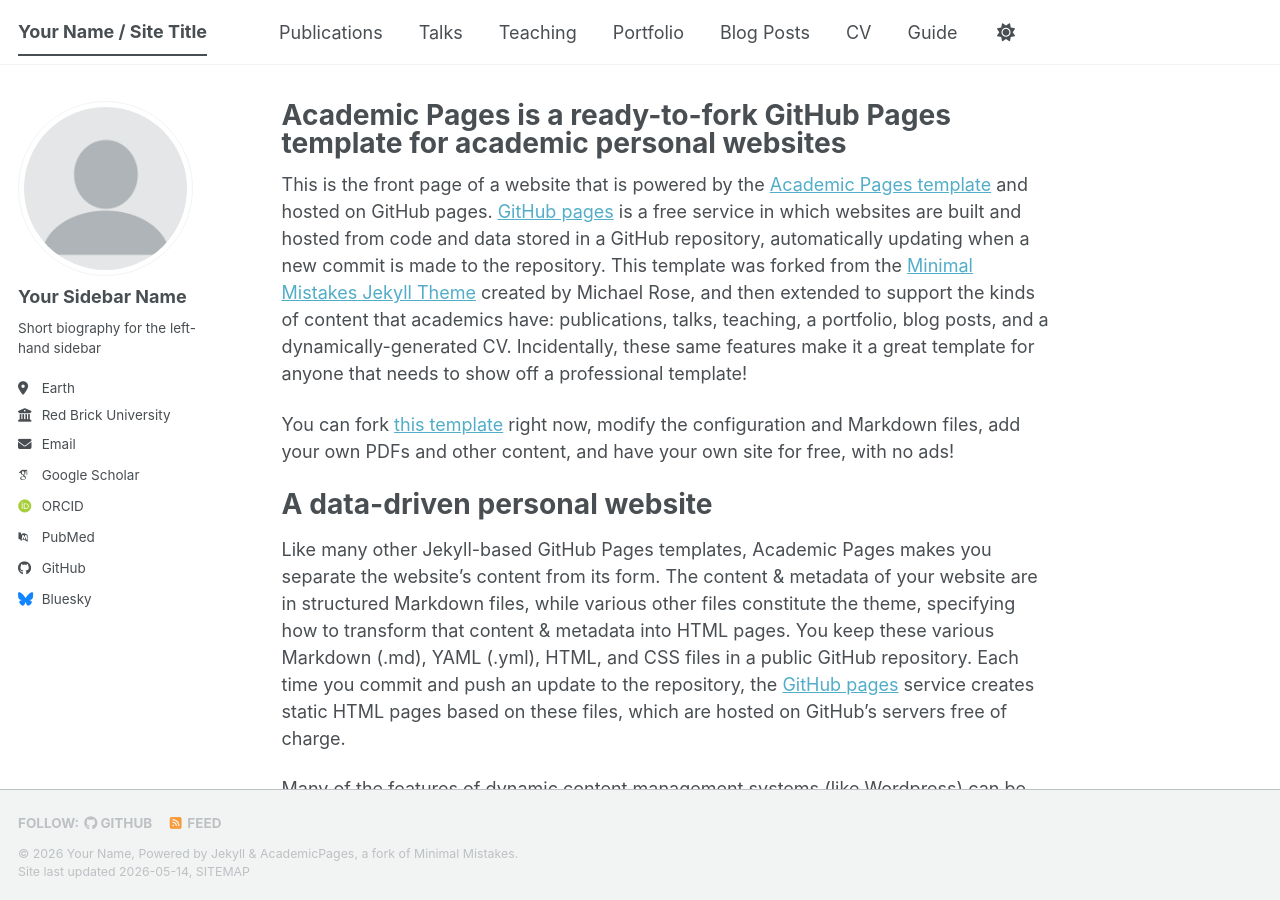
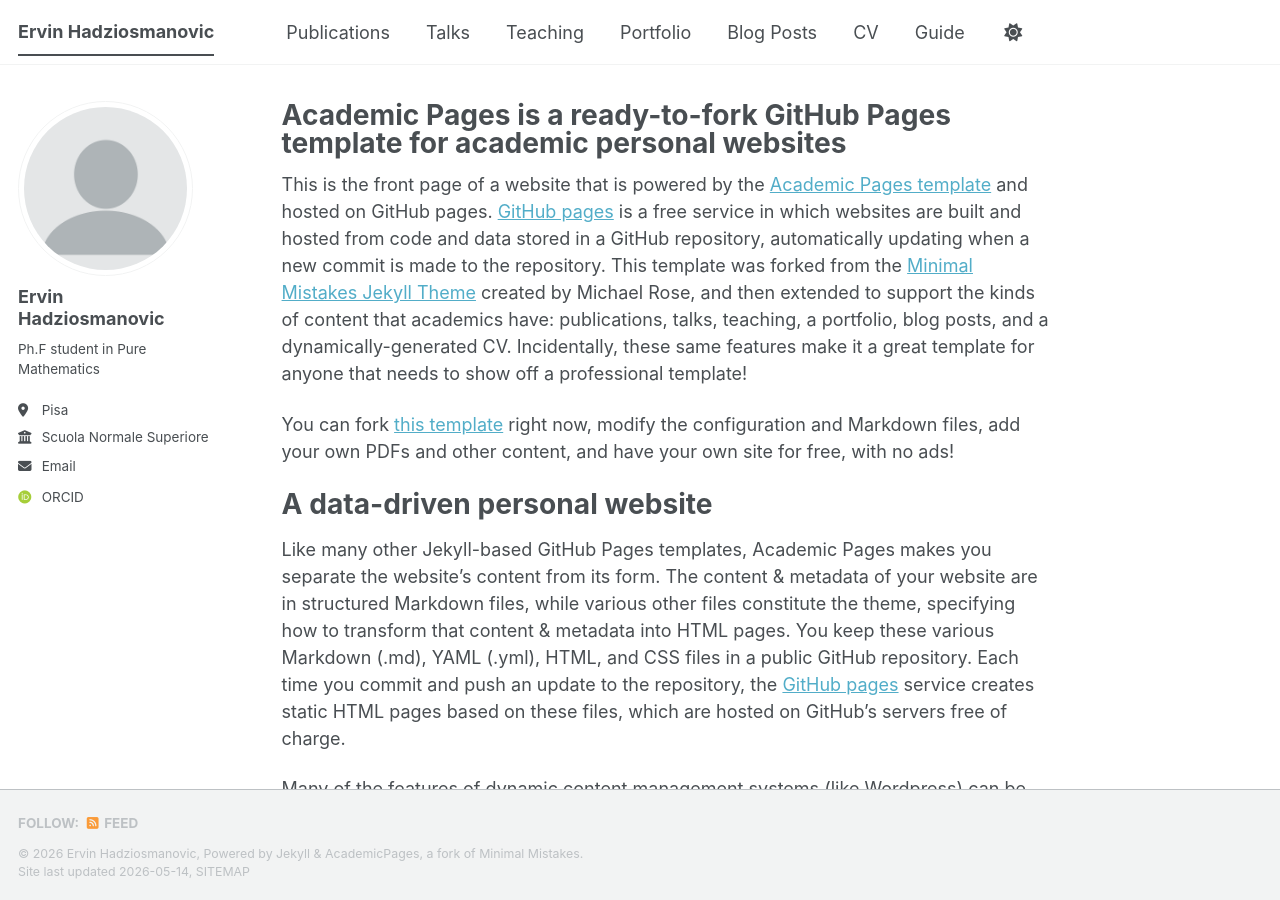
Before and after one commit to ervin-hadziosmanovic/ervin-hadziosmanovic.github.io, a Jekyll site: the page built from _pages/about.md, in a window 1280 px wide and 900 px high. Built offline with Jekyll 4.4.1, drawn with Linux system fonts in a browser that asks for light colours; some web fonts are replaced; a script bundle is joined from its source files by our own code; library files that are not in the unit come from our copies.

Commit message:
cambiato alcune cose di _config

```diff
--- a/_config.yml
+++ b/_config.yml
@@ -9,11 +9,11 @@
 # Basic Site Settings
 locale                   : "en-US"
 site_theme               : "default" # The available themes options are "default", "air", "sunrise", "mint", "dirt" and "contrast"
-title                    : "Your Name / Site Title"
+title                    : "Ervin Hadziosmanovic"
 title_separator          : "-"
-name                     : &name "Your Name"
+name                     : &name "Ervin Hadziosmanovic"
 description              : &description "Your Name's academic portfolio"   # Update this with a general description of your site, this is the default if not overridden by a page
-url                      : https://academicpages.github.io # The base hostname & protocol for your site e.g. "https://[your GitHub username].github.io",
+url                      : https://ervin-hadziosmanovic.github.io # The base hostname & protocol for your site e.g. "https://[your GitHub username].github.io",
                                                            # or if you already have some other page hosted on Github then use "https://[your GitHub username].github.io/[Your Repo Name]"
 baseurl                  : "" # the subpath of your site, e.g. "/blog"
 repository               : "academicpages/academicpages.github.io"
@@ -24,24 +24,24 @@
 author:
   # Biographic information
   avatar           : "profile.png"
-  name             : "Your Sidebar Name"
-  pronouns         : # example: "she/her"
-  bio              : "Short biography for the left-hand sidebar"
-  location         : "Earth"
-  employer         : "Red Brick University"
+  name             : "Ervin Hadziosmanovic"
+#  pronouns         : # example: "she/her"
+  bio              : "Ph.F student in Pure Mathematics"
+  location         : "Pisa"
+  employer         : "Scuola Normale Superiore"
   uri              : # URL
-  email            : "none@example.org"
+  email            : "ervin.hadziosmanovic@sns.it"
 
   # Academic websites
   academia         : # URL
   arxiv            : # URL - Update with the correct link to your profile
-  googlescholar    : "https://scholar.google.com/citations?user=PS_CX0AAAAAJ"
+  googlescholar    : #
   inspire-hep      : # URL
   impactstory      : # URL
-  orcid            : "https://orcid.org/yourorcidurl"
+  orcid            : "https://orcid.org/0009-0006-6767-6349"
   semantic         : # URL
   ssrn             : # URL
-  pubmed           : "https://www.ncbi.nlm.nih.gov/pubmed/?term=john+snow"
+  pubmed           : #
   researchgate     : # URL
   scopus           : # URL
   zotero           : # URL
@@ -51,13 +51,13 @@
   bitbucket        : # Username - Update with your username on the site
   codepen          : # Username
   dribbble         : # Username
-  github           : "academicpages"
+  github           : #
   kaggle           : # Username
   stackoverflow    : # User number or user number and name (i.e., use "1" or "1/jeff-atwood")
 
   # Social media
   artstation       : # Username
-  bluesky          : "bsky.app" # Replace this with you Bluesky username
+  bluesky          : # Replace this with you Bluesky username
   facebook         : # Username
   flickr           : # Username
   foursquare       : # Username
@@ -84,12 +84,12 @@
 
 # Publication Category - The following the list of publication categories and their headings
 publication_category:
-  books:
-    title: 'Books'
-  manuscripts:
-    title: 'Journal Articles'
-  conferences:
-    title: 'Conference Papers'
+  preprints:
+    title: 'Preprints'
+  journal:
+    title: 'Journal Papers'
+#  conferences:
+#    title: 'Conference Papers'
 
 # Site Settings
 teaser                   :  # filename of teaser fallback teaser image placed in /images/ for social media previews
```
